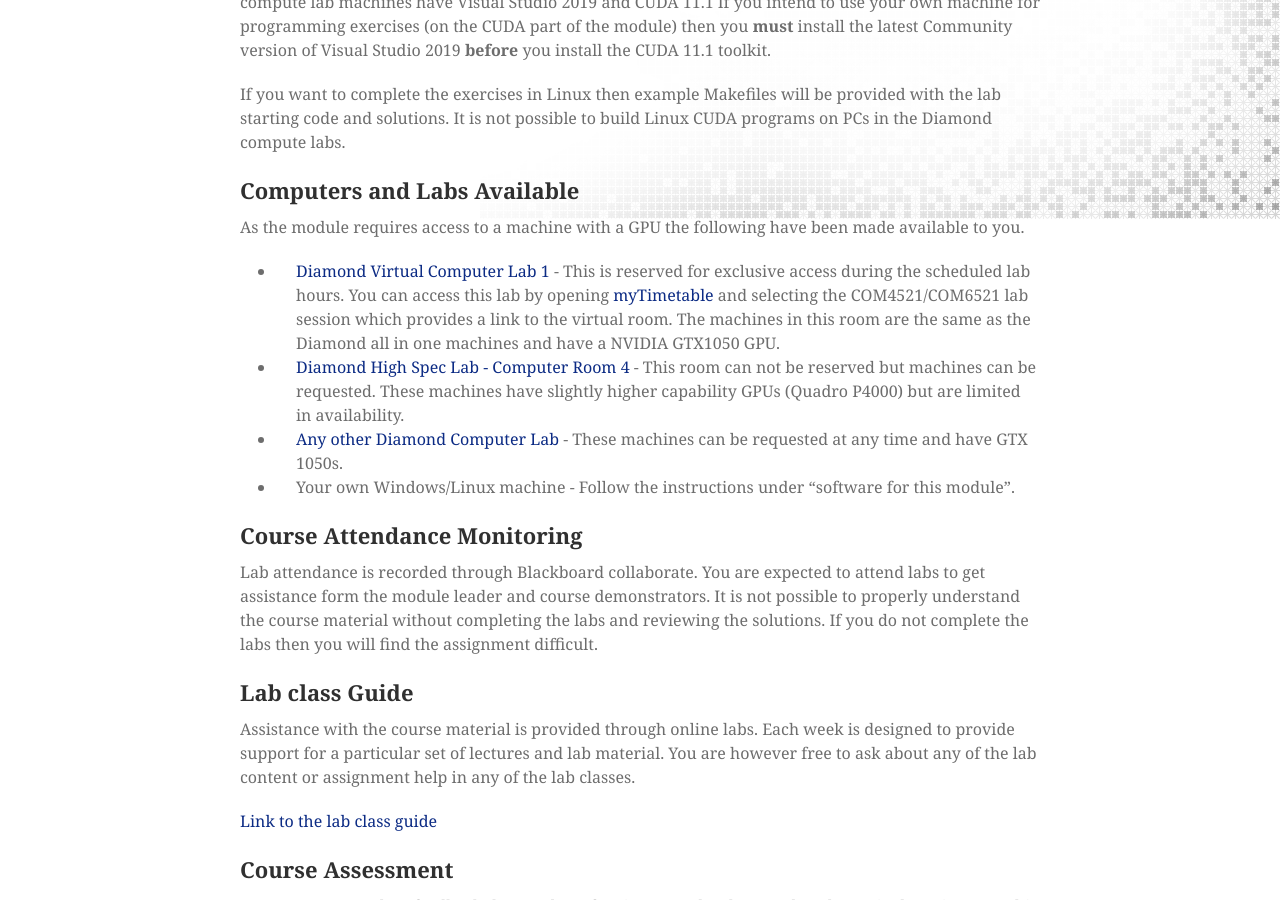
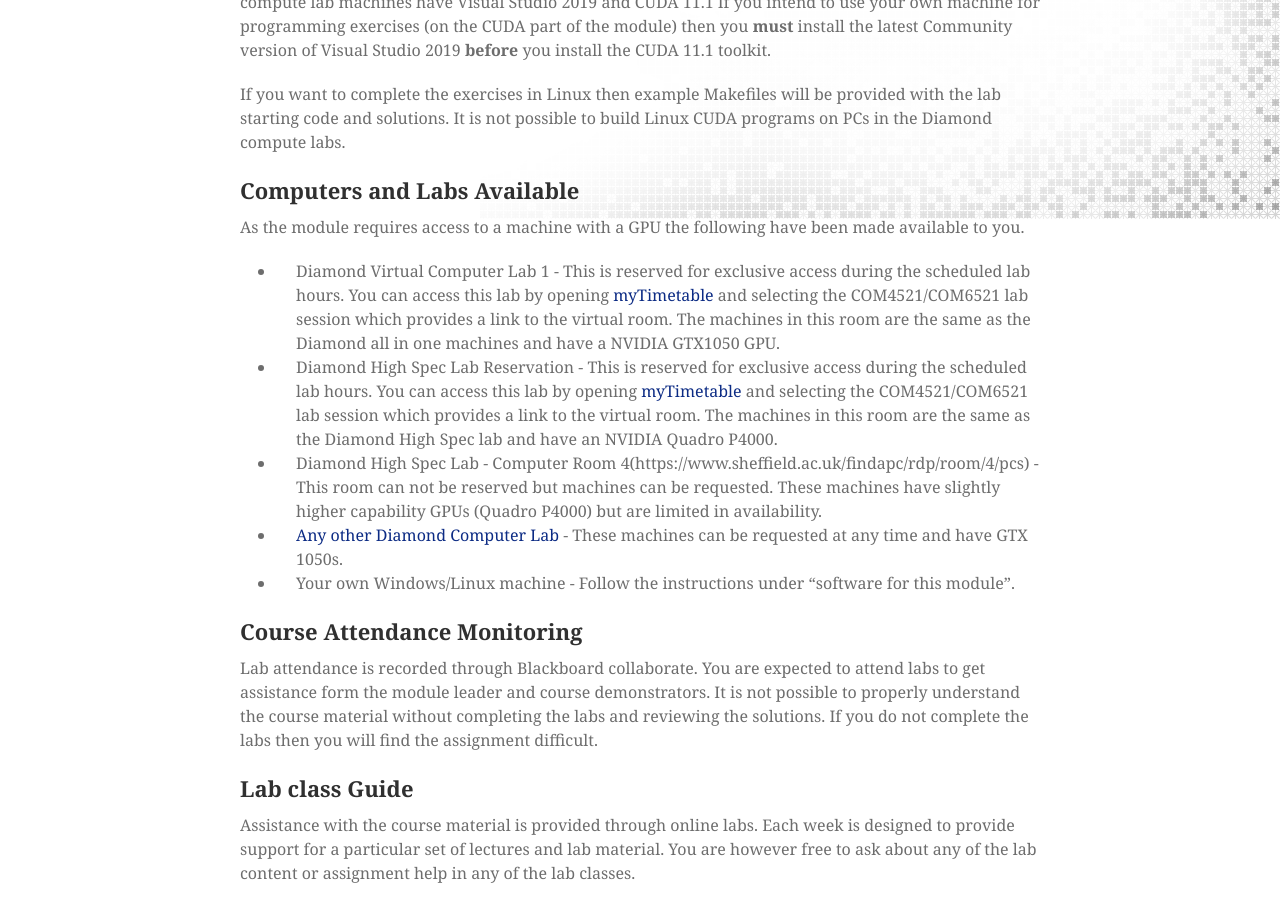
Before and after one commit to mondus/mondus.github.io, a Jekyll site: the page built from teaching/COM4521/index.md, in a window 1280 px wide and 900 px high, scrolled down 681 px. Built offline with Jekyll 4.4.1, drawn with Linux system fonts in a browser that asks for light colours; nearby versions of some CDN libraries; some web fonts are replaced.

Commit message:
Update index.md

```diff
--- a/teaching/COM4521/index.md
+++ b/teaching/COM4521/index.md
@@ -22,8 +22,9 @@ If you want to complete the exercises in Linux then example Makefiles will be pr
 
 As the module requires access to a machine with a GPU the following have been made available to you.
 
-* [Diamond Virtual Computer Lab 1](https://www.sheffield.ac.uk/findapc/rdp/room/37/pcs) - This is reserved for exclusive access during the scheduled lab hours. You can access this lab by opening [myTimetable](https://cmisgonext.sheffield.ac.uk/Web/Timetable) and selecting the COM4521/COM6521 lab session which provides a link to the virtual room. The machines in this room are the same as the Diamond all in one machines and have a NVIDIA GTX1050 GPU.
-* [Diamond High Spec Lab - Computer Room 4](https://www.sheffield.ac.uk/findapc/rdp/room/4/pcs) - This room can not be reserved but machines can be requested. These machines have slightly higher capability GPUs (Quadro P4000) but are limited in availability.
+* Diamond Virtual Computer Lab 1 - This is reserved for exclusive access during the scheduled lab hours. You can access this lab by opening [myTimetable](https://cmisgonext.sheffield.ac.uk/Web/Timetable) and selecting the COM4521/COM6521 lab session which provides a link to the virtual room. The machines in this room are the same as the Diamond all in one machines and have a NVIDIA GTX1050 GPU.
+* Diamond High Spec Lab Reservation - This is reserved for exclusive access during the scheduled lab hours. You can access this lab by opening [myTimetable](https://cmisgonext.sheffield.ac.uk/Web/Timetable) and selecting the COM4521/COM6521 lab session which provides a link to the virtual room. The machines in this room are the same as the Diamond High Spec lab and have an NVIDIA Quadro P4000.
+* Diamond High Spec Lab - Computer Room 4(https://www.sheffield.ac.uk/findapc/rdp/room/4/pcs) - This room can not be reserved but machines can be requested. These machines have slightly higher capability GPUs (Quadro P4000) but are limited in availability.
 * [Any other Diamond Computer Lab](https://www.sheffield.ac.uk/findapc/now) - These machines can be requested at any time and have GTX 1050s.
 * Your own Windows/Linux machine - Follow the instructions under "software for this module".
 
```
